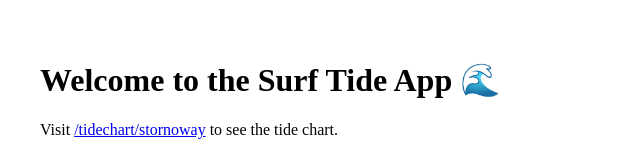
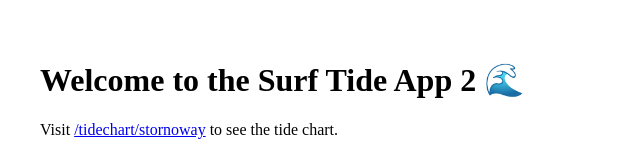
Before and after one commit to marinegeo2025/surf-tide-app, a Next.js app: page / in a window 1280 px wide. Shown: the top 160 px of the page, without its empty margins (0-640 px from the left). Built offline with nearby package versions, Linux system fonts and the light colour scheme.

Commit message:
Update Marine data

```diff
--- a/pages/index.tsx
+++ b/pages/index.tsx
@@ -1,7 +1,7 @@
 export default function Home() {
   return (
     <main style={{ padding: '2rem' }}>
-      <h1>Welcome to the Surf Tide App 🌊</h1>
+      <h1>Welcome to the Surf Tide App 2 🌊</h1>
       <p>Visit <a href="/tidechart/stornoway">/tidechart/stornoway</a> to see the tide chart.</p>
     </main>
   );
```
